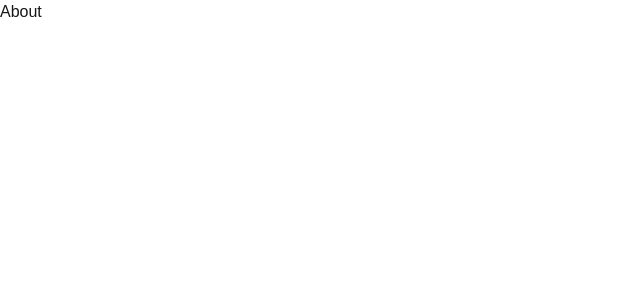
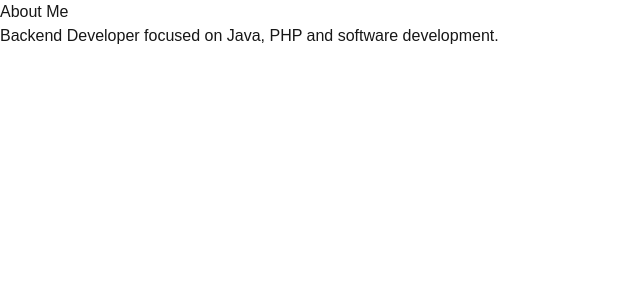
Before and after one commit to josinhoka/jclorente-dev, a Next.js app: page /about in a window 1280 px wide. Shown: the top 300 px of the page, without its empty margins (0-640 px from the left). Built offline with nearby package versions, Linux system fonts and the light colour scheme.

Commit message:
Create Content Structure

```diff
--- a/app/about/page.tsx
+++ b/app/about/page.tsx
@@ -1,3 +1,14 @@
+import SectionTitle from "@/components/ui/SectionTitle";
+
 export default function AboutPage() {
-    return <h1>About</h1>;
+    return (
+    <main>
+        <SectionTitle title="About Me" />
+
+        <p>
+            Backend Developer focused on Java,
+            PHP and software development.
+        </p>
+    </main>
+    );
 }
--- a/app/projects/page.tsx
+++ b/app/projects/page.tsx
@@ -1,3 +1,9 @@
+import SectionTitle from "@/components/ui/SectionTitle";
+
 export default function ProjectsPage() {
-    return <h1>Projects</h1>;
+    return (
+    <main>
+      <SectionTitle title="Projects" />
+    </main>
+  );
 }
--- /dev/null
+++ b/components/ui/SectionTitle.tsx
@@ -0,0 +1,13 @@
+interface SectionTitleProps {
+    title: string;
+}
+
+export default  function SectionTitle({
+    title,
+}: SectionTitleProps ) {
+    return (
+        <h2 className="text-3x1 font-blod">
+            {title}
+        </h2>
+    );
+}
```
Also changed, not shown: types/project.ts (+14 -1 lines).
